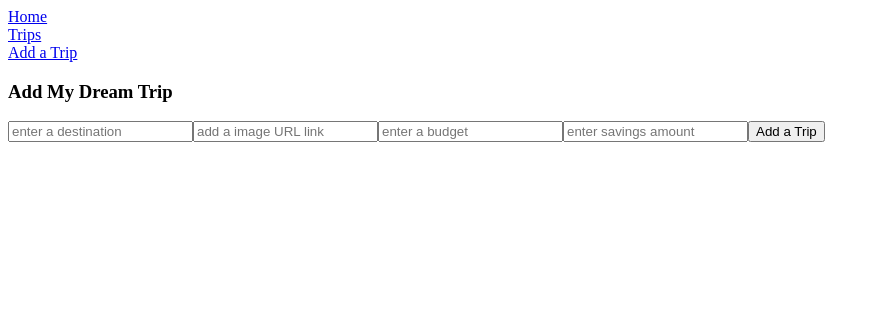
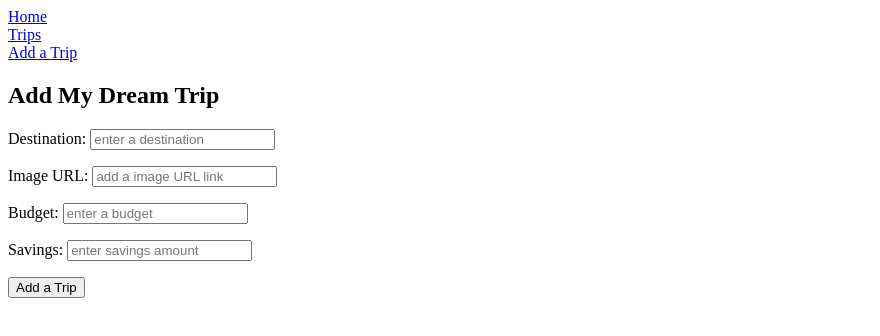
Before and after one commit to timtran007/phase-02-project-tripsave, a React (Create React App) app: page /add-a-trip in a window 1280 px wide. Shown: the top 336 px of the page, without its empty margins (0-880 px from the left). Built offline with nearby package versions, Linux system fonts and the light colour scheme.

Commit message:
formatted Form component to be more readable

```diff
--- a/src/Form.js
+++ b/src/Form.js
@@ -1,19 +1,51 @@
 
 function Form({formData}){
     function handleFormData(event){
+        console.log(formData)
         console.log(event.target.value)
     }
     return(
         <div>
-            <div><h3>Add My Dream Trip</h3></div>
+            <div><h2>Add My Dream Trip</h2></div>
             <form>
-                <input onChange={handleFormData} type="text" name="destination" placeholder="enter a destination"></input>
-                <input onChange={handleFormData} type="text" name="imageURL" placeholder="add a image URL link"></input>
-                <input onChange={handleFormData} type="number" name="budget" placeholder="enter a budget">
-                </input>
-                <input onChange={handleFormData} type="number" name="savings" placeholder="enter savings amount">
-                </input>
-                <input type="submit" value="Add a Trip"></input>
+                <p>
+                    <label htmlFor="destination">Destination:  </label>
+                        <input
+                            onChange={handleFormData}
+                            type="text"
+                            name="destination"
+                            placeholder="enter a destination"
+                        />
+                </p>
+                <p>
+                    <label htmlFor="imageURL">Image URL:  </label>
+                        <input
+                            onChange={handleFormData}
+                            type="text" name="imageURL"
+                            placeholder="add a image URL link"
+                        />
+                </p>
+                <p>
+                    <label htmlFor="budget">Budget:  </label>
+                        <input
+                            onChange={handleFormData}
+                            type="number"
+                            name="budget"
+                            placeholder="enter a budget"
+                        />
+                </p>
+                <p>
+                    <label htmlFor="savings">Savings:  </label>
+                        <input
+                            onChange={handleFormData}
+                            type="number"
+                            name="savings"
+                            placeholder="enter savings amount"
+                        />
+                </p>
+                <p>
+                    <input type="submit" value="Add a Trip"/>
+                </p>
             </form>
         </div>
     )
```
